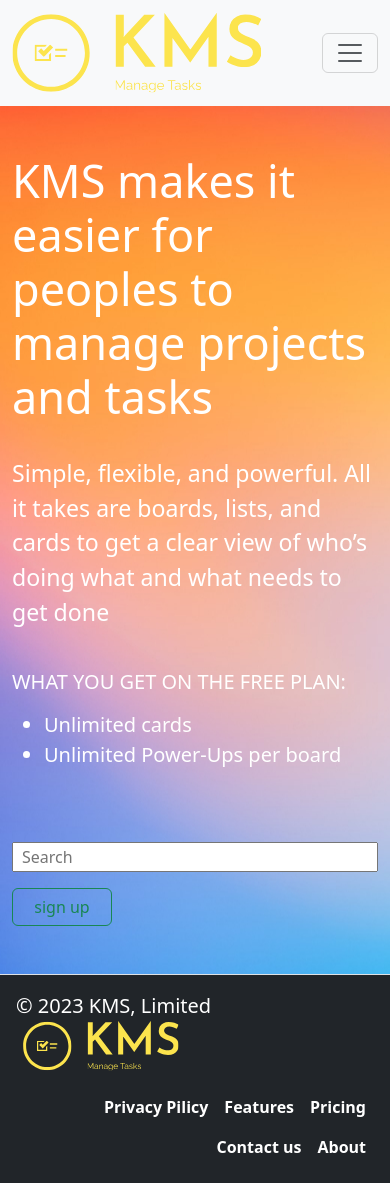
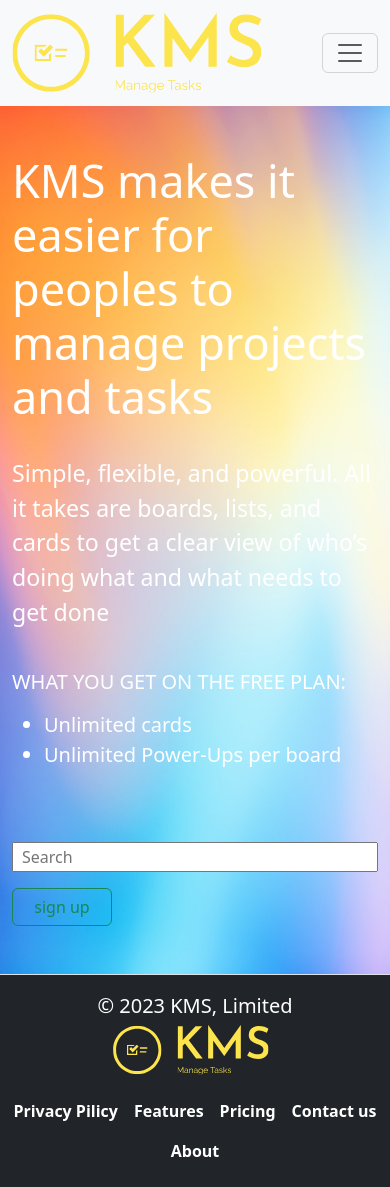
Before and after one commit to ayushempire/Kanban_Task_Management, a React (Vite) app: page / in a window 390 px wide. Built offline with nearby package versions, Linux system fonts and the light colour scheme.

Commit message:
made footer responsive

```diff
--- a/src/Components/Footer.jsx
+++ b/src/Components/Footer.jsx
@@ -5,17 +5,17 @@ import { Link } from "react-router-dom";
 export default function Footer() {
   return (
     <div>
-      <footer className="d-flex bg-dark flex-wrap justify-content-start align-items-center py-3 px-3 border-top">
-        <p className="col-md-4 mb-0 text-white fs-5">© 2023 KMS, Limited</p>
+      <footer className="d-flex bg-dark flex-column flex-md-column flex-lg-row justify-content-start align-items-center py-3 px-1 px-md-3 px-lg-3 border-top">
+        <p className="col-md-4 mb-1 text-white fs-5">© 2023 KMS, Limited</p>
 
         <Link
           to="/"
-          className="col-md-4 d-flex align-items-center justify-content-center mb-3 mb-md-0 me-md-auto link-body-emphasis text-decoration-none"
+          className="col-md-4 d-flex align-items-center justify-content-center mb-3 mb-md-0 me-0 link-body-emphasis text-decoration-none"
         >
           <img className="bi me-2" src={kmslogo} width="170" height="50"></img>
         </Link>
 
-        <ul className="nav col-md-4 justify-content-end">
+        <ul className="nav col-md-4 justify-content-center justify-content-md-end justify-content-lg-end">
           <li className="nav-item">
             <Link to="#" className="nav-link px-2 text-white fw-bold">
               Privacy Pilicy
--- a/src/Screens/HomePage.css
+++ b/src/Screens/HomePage.css
@@ -1,3 +1,4 @@
 .homePage {
   background-image: url("/src/background.jpg");
+  background-repeat: round;
 }
```
